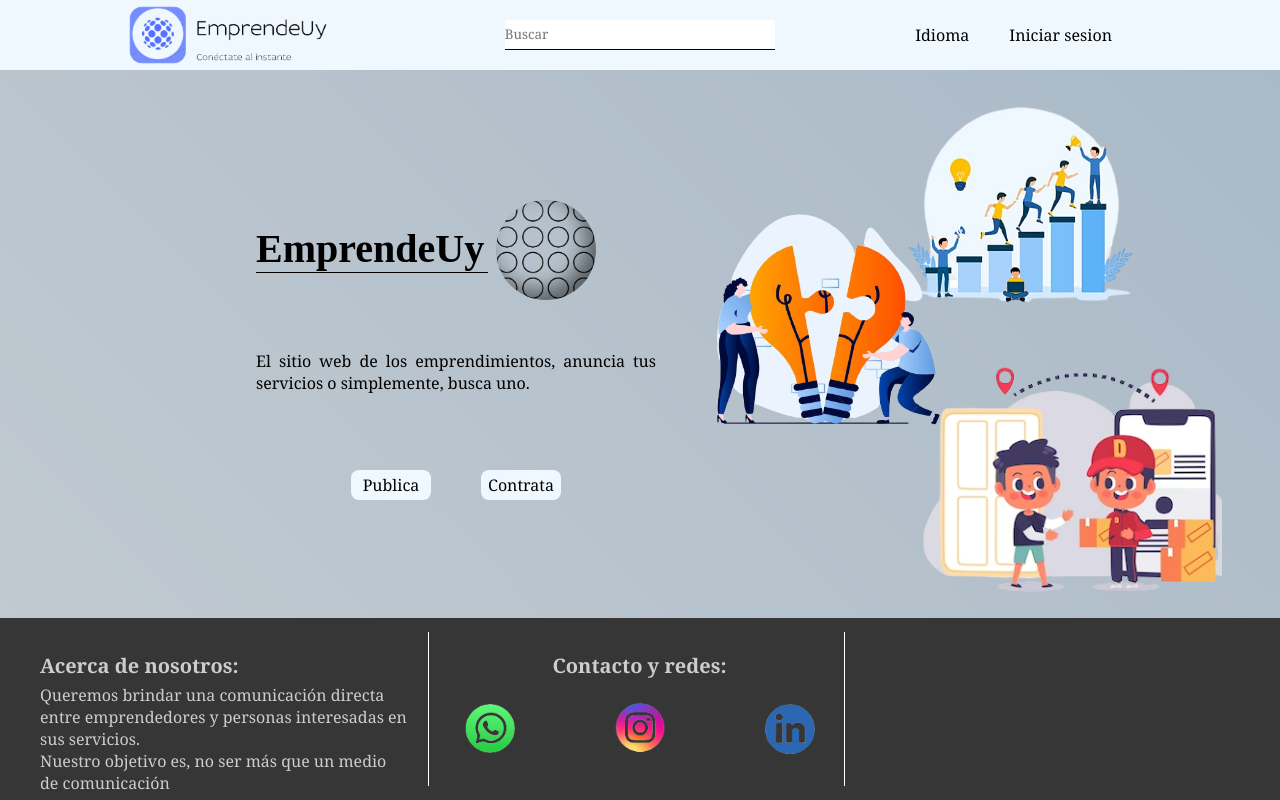
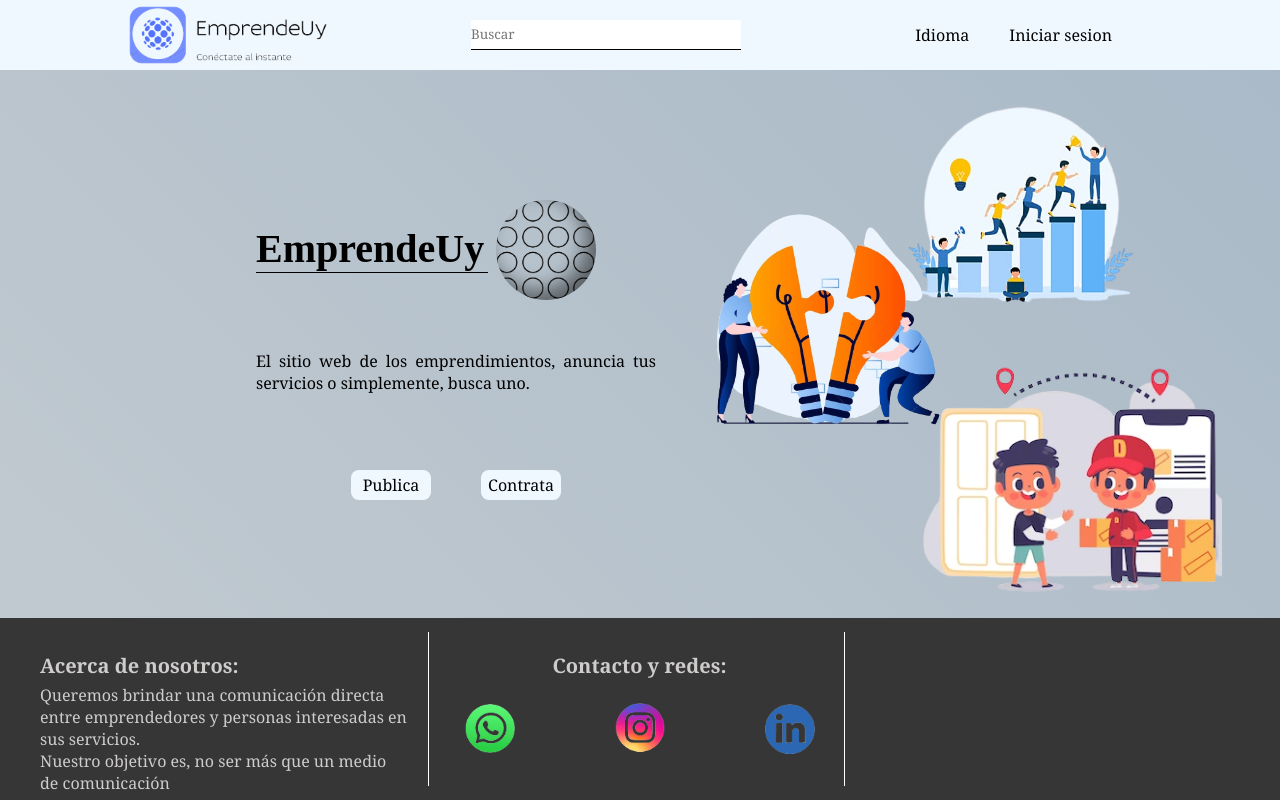
Before and after one commit to IvanCasavieja/EmprendeUy, a plain HTML site: page index.html in a window 1280 px wide. Drawn offline with Linux system fonts and the light colour scheme.

Commit message:
arreglos

```diff
--- a/styles/stylesmain.css
+++ b/styles/stylesmain.css
@@ -54,7 +54,10 @@ header nav {
   width: 33%;
   height: 100%;
   align-items: center;
-  justify-content: center;
+}
+
+.contenedor___nav---ordenado a {
+  width: 40%;
 }
 
 .contenedor___nav---ordenado___img---icono---mobile {
@@ -752,7 +755,7 @@ footer {
   width: 50px;
 }
 
-.contendor___informacion---footer___mobile{
+.contendor___informacion---footer___mobile {
   display: none;
 }
 
@@ -854,7 +857,6 @@ footer {
   }
 }
 
-
 @media (max-width: 708px) {
   #contenedorBuscar {
     display: none;
@@ -893,8 +895,6 @@ footer {
   }
 
 }
-
-@media (max-width: 530px) {}
 
 @media (max-width: 460px) {
   body {
@@ -954,7 +954,7 @@ footer {
   }
 
   #tercerEstructuraFooter {
-    display: none ;
+    display: none;
   }
 
   .contendor___informacion---footer___mobile {
@@ -988,6 +988,7 @@ footer {
     color: white;
     transition: .5s;
   }
+
   .contenedor___img---link a:hover {
     color: rgb(0, 132, 255);
   }
@@ -996,19 +997,20 @@ footer {
     width: 40px;
   }
 
-  .acerca___de---nosotros{
+  .acerca___de---nosotros {
     width: 100%;
     text-align: center;
     padding-left: 20px;
     margin-top: 20px;
   }
 
-  .acerca___de---nosotros a{
+  .acerca___de---nosotros a {
     text-decoration: none;
     color: white;
     transition: .5s;
   }
-  .acerca___de---nosotros a:hover{
+
+  .acerca___de---nosotros a:hover {
     color: rgb(0, 132, 255);
   }
 
```
